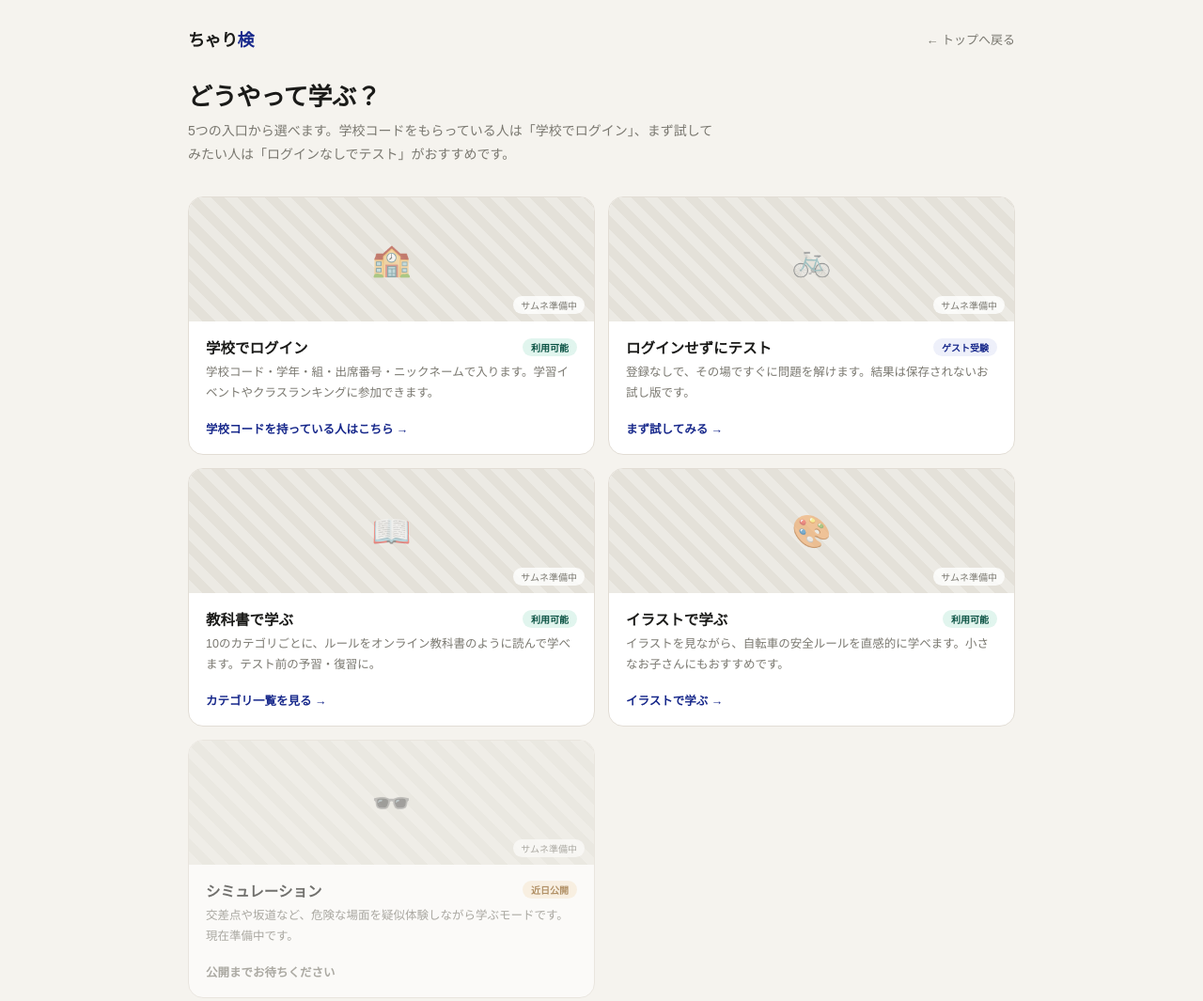
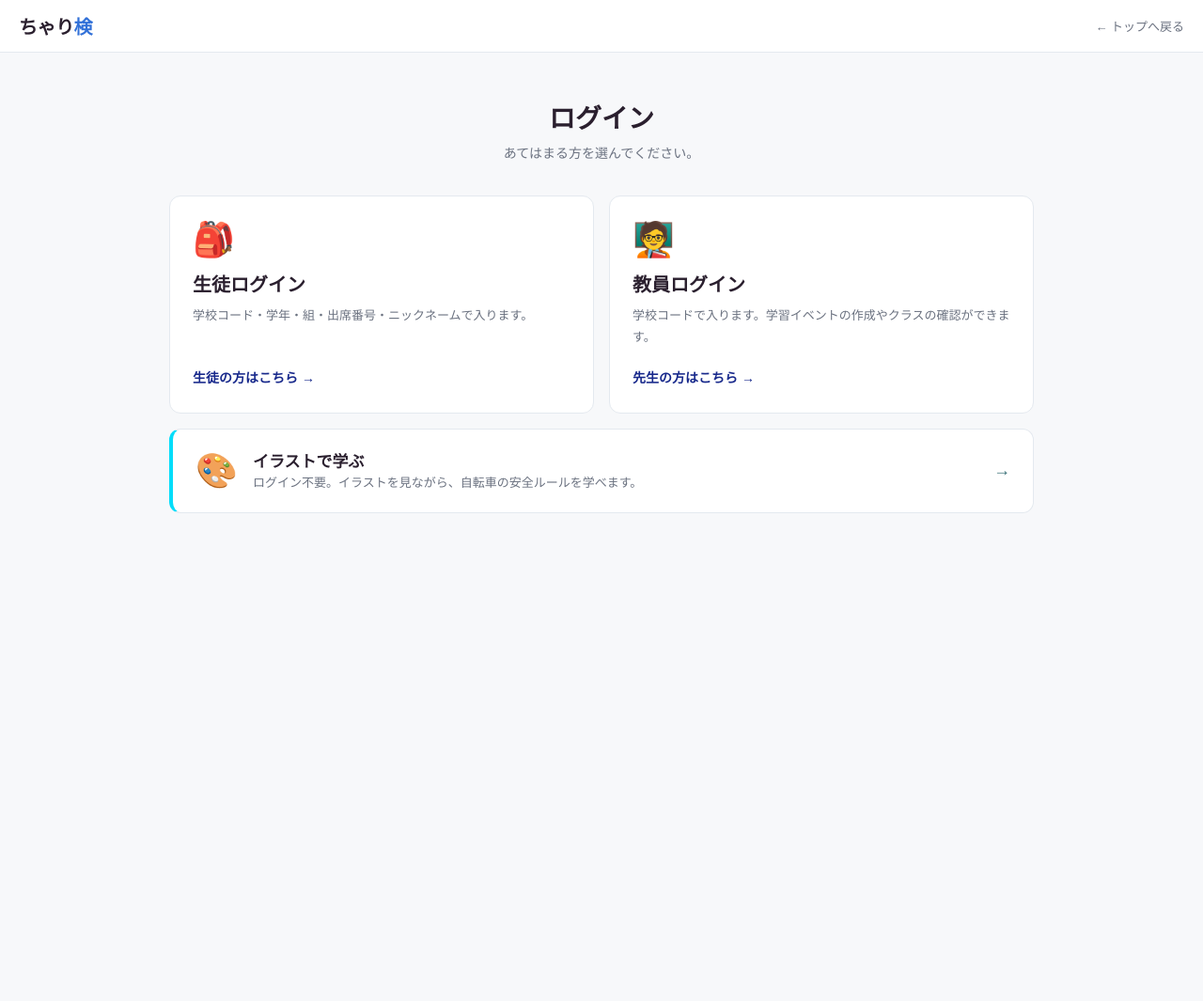
Before and after one commit to suhe331/edtech-site, a plain HTML site: page chariken/start.html in a window 1280 px wide. Shown: the top 1065 px of the page at 94% size. After the commit the page ends 800 px from the top, so only its background shows below. Drawn offline with Linux system fonts and the light colour scheme.

Commit message:
Add files via upload

```diff
--- a/chariken/start.html
+++ b/chariken/start.html
@@ -3,114 +3,73 @@
 <head>
 <meta charset="UTF-8">
 <meta name="viewport" content="width=device-width, initial-scale=1.0">
-<title>ちゃり検｜学び方を選ぶ</title>
+<title>ちゃり検｜はじめる</title>
 <style>
 :root{
-  --bg:#f5f3ee;--surface:#fff;--border:#e2ddd5;--text:#1a1a18;--muted:#7a7870;
-  --accent:#17288B;--accent-light:#eef0fa;--accent-dark:#0f1c63;
-  --line:#EEC625;--warn:#854F0B;--warn-light:#FAEEDA;--r:16px;--rs:8px;
+  --bg:#f7f8fa;--surface:#fff;--border:#e4e9ef;--text:#2a1f2e;--muted:#6b7280;
+  --accent:#17288B;--accent2:#3271d8;--accent-light:#eef3ff;--teal:#3D737A;--r:12px;
 }
 *{box-sizing:border-box;margin:0;padding:0}
 body{font-family:'Hiragino Kaku Gothic ProN','Hiragino Sans','BIZ UDPGothic',sans-serif;background:var(--bg);color:var(--text);min-height:100vh}
-a{color:inherit}
-.wrap{max-width:920px;margin:0 auto;padding:20px 20px 64px}
-
-.topbar{display:flex;align-items:center;justify-content:space-between;padding:8px 0 28px}
-.logo{font-size:18px;font-weight:700;letter-spacing:-.5px;text-decoration:none;color:var(--text)}
-.logo em{color:var(--accent);font-style:normal}
+.site-header{background:var(--surface);border-bottom:1px solid var(--border);height:56px;padding:0 20px;display:flex;align-items:center;justify-content:space-between;position:sticky;top:0;z-index:10}
+.logo{font-size:20px;font-weight:700;letter-spacing:-.5px;text-decoration:none;color:var(--text)}
+.logo em{color:var(--accent2);font-style:normal}
 .back-link{font-size:13px;color:var(--muted);text-decoration:none}
 .back-link:hover{color:var(--accent)}
+.wrap{max-width:960px;margin:0 auto;padding:48px 20px 64px}
+.page-title{font-size:28px;font-weight:700;text-align:center}
+.page-sub{font-size:14px;color:var(--muted);text-align:center;margin:8px 0 36px}
 
-.page-title{font-size:26px;font-weight:700;letter-spacing:-.01em;margin-bottom:8px}
-.page-sub{font-size:14px;color:var(--muted);line-height:1.8;margin-bottom:32px;max-width:560px}
+.main-grid{display:grid;grid-template-columns:1fr;gap:16px}
+@media(min-width:680px){.main-grid{grid-template-columns:1fr 1fr}}
+.card{background:var(--surface);border:1px solid var(--border);border-radius:var(--r);padding:28px 24px;text-decoration:none;color:var(--text);display:flex;flex-direction:column;align-items:flex-start;gap:8px;transition:border-color .15s,box-shadow .15s}
+.card:hover{border-color:var(--accent);box-shadow:0 4px 16px rgba(23,40,139,.1)}
+.icon{font-size:36px;line-height:1;margin-bottom:6px}
+.ttl{font-size:20px;font-weight:700}
+.desc{font-size:13px;color:var(--muted);line-height:1.8}
+.cta{margin-top:auto;padding-top:12px;font-size:14px;font-weight:700;color:var(--accent)}
 
-.mode-grid{display:grid;grid-template-columns:1fr;gap:14px}
-@media(min-width:680px){.mode-grid{grid-template-columns:1fr 1fr}}
-
-.mode-card{background:var(--surface);border:1px solid var(--border);border-radius:var(--r);overflow:hidden;text-decoration:none;color:var(--text);display:flex;flex-direction:column;transition:border-color .15s,transform .15s}
-.mode-card:hover{border-color:var(--accent);transform:translateY(-2px)}
-.mode-card.disabled{opacity:.6;cursor:default}
-.mode-card.disabled:hover{border-color:var(--border);transform:none}
-
-.mode-thumb{height:132px;background:repeating-linear-gradient(45deg,#eceae4,#eceae4 10px,#e4e1d9 10px,#e4e1d9 20px);display:flex;align-items:center;justify-content:center;position:relative}
-.mode-thumb .icon{font-size:34px;opacity:.55}
-.mode-thumb-label{position:absolute;bottom:8px;right:10px;font-size:10px;color:var(--muted);background:rgba(255,255,255,.8);padding:2px 8px;border-radius:20px}
-
-.mode-body{padding:16px 18px 18px;display:flex;flex-direction:column;gap:6px;flex:1}
-.mode-top{display:flex;align-items:center;justify-content:space-between;gap:8px}
-.mode-title{font-size:15.5px;font-weight:700}
-.badge{font-size:10px;font-weight:600;padding:2px 9px;border-radius:20px;white-space:nowrap}
-.badge-live{background:#E1F5EE;color:#085041}
-.badge-soon{background:var(--warn-light);color:var(--warn)}
-.badge-guest{background:var(--accent-light);color:var(--accent)}
-.mode-desc{font-size:12.5px;color:var(--muted);line-height:1.75}
-.mode-cta{margin-top:auto;padding-top:10px;font-size:12.5px;font-weight:600;color:var(--accent)}
-
-.foot-note{font-size:12px;color:var(--muted);text-align:center;margin-top:36px;line-height:1.8}
-.foot-note a{color:var(--accent);text-decoration:none}
+.illust{margin-top:16px;border-left:4px solid #00DDFA;flex-direction:row;align-items:center;gap:16px;padding:20px 24px}
+.illust .icon{margin:0}
+.illust .body{flex:1}
+.illust .ttl{font-size:17px}
+.illust .arrow{font-size:18px;font-weight:700;color:var(--teal)}
+.illust:hover{border-color:#00DDFA;box-shadow:0 4px 16px rgba(0,221,250,.18)}
 </style>
 </head>
 <body>
+<header class="site-header">
+  <a href="index.html" class="logo">ちゃり<em>検</em></a>
+  <a href="index.html" class="back-link">← トップへ戻る</a>
+</header>
+
 <div class="wrap">
+  <h1 class="page-title">ログイン</h1>
+  <p class="page-sub">あてはまる方を選んでください。</p>
 
-  <div class="topbar">
-    <a href="index.html" class="logo">ちゃり<em>検</em></a>
-    <a href="index.html" class="back-link">← トップへ戻る</a>
+  <div class="main-grid">
+    <a href="app.html" class="card">
+      <div class="icon">🎒</div>
+      <div class="ttl">生徒ログイン</div>
+      <div class="desc">学校コード・学年・組・出席番号・ニックネームで入ります。</div>
+      <div class="cta">生徒の方はこちら →</div>
+    </a>
+    <a href="teacher.html" class="card">
+      <div class="icon">🧑‍🏫</div>
+      <div class="ttl">教員ログイン</div>
+      <div class="desc">学校コードで入ります。学習イベントの作成やクラスの確認ができます。</div>
+      <div class="cta">先生の方はこちら →</div>
+    </a>
   </div>
 
-  <div class="page-title">どうやって学ぶ？</div>
-  <p class="page-sub">5つの入口から選べます。学校コードをもらっている人は「学校でログイン」、まず試してみたい人は「ログインなしでテスト」がおすすめです。</p>
-
-  <div class="mode-grid">
-
-    <a href="app.html" class="mode-card">
-      <div class="mode-thumb"><span class="icon">🏫</span><span class="mode-thumb-label">サムネ準備中</span></div>
-      <div class="mode-body">
-        <div class="mode-top"><div class="mode-title">学校でログイン</div><span class="badge badge-live">利用可能</span></div>
-        <div class="mode-desc">学校コード・学年・組・出席番号・ニックネームで入ります。学習イベントやクラスランキングに参加できます。</div>
-        <div class="mode-cta">学校コードを持っている人はこちら →</div>
-      </div>
-    </a>
-
-    <a href="guest.html" class="mode-card">
-      <div class="mode-thumb"><span class="icon">🚲</span><span class="mode-thumb-label">サムネ準備中</span></div>
-      <div class="mode-body">
-        <div class="mode-top"><div class="mode-title">ログインせずにテスト</div><span class="badge badge-guest">ゲスト受験</span></div>
-        <div class="mode-desc">登録なしで、その場ですぐに問題を解けます。結果は保存されないお試し版です。</div>
-        <div class="mode-cta">まず試してみる →</div>
-      </div>
-    </a>
-
-    <a href="textbook.html" class="mode-card">
-      <div class="mode-thumb"><span class="icon">📖</span><span class="mode-thumb-label">サムネ準備中</span></div>
-      <div class="mode-body">
-        <div class="mode-top"><div class="mode-title">教科書で学ぶ</div><span class="badge badge-live">利用可能</span></div>
-        <div class="mode-desc">10のカテゴリごとに、ルールをオンライン教科書のように読んで学べます。テスト前の予習・復習に。</div>
-        <div class="mode-cta">カテゴリ一覧を見る →</div>
-      </div>
-    </a>
-
-    <a href="safety.html" class="mode-card">
-      <div class="mode-thumb"><span class="icon">🎨</span><span class="mode-thumb-label">サムネ準備中</span></div>
-      <div class="mode-body">
-        <div class="mode-top"><div class="mode-title">イラストで学ぶ</div><span class="badge badge-live">利用可能</span></div>
-        <div class="mode-desc">イラストを見ながら、自転車の安全ルールを直感的に学べます。小さなお子さんにもおすすめです。</div>
-        <div class="mode-cta">イラストで学ぶ →</div>
-      </div>
-    </a>
-
-    <div class="mode-card disabled">
-      <div class="mode-thumb"><span class="icon">🕶️</span><span class="mode-thumb-label">サムネ準備中</span></div>
-      <div class="mode-body">
-        <div class="mode-top"><div class="mode-title">シミュレーション</div><span class="badge badge-soon">近日公開</span></div>
-        <div class="mode-desc">交差点や坂道など、危険な場面を疑似体験しながら学ぶモードです。現在準備中です。</div>
-        <div class="mode-cta" style="color:var(--muted)">公開までお待ちください</div>
-      </div>
+  <a href="safety.html" class="card illust">
+    <div class="icon">🎨</div>
+    <div class="body">
+      <div class="ttl">イラストで学ぶ</div>
+      <div class="desc">ログイン不要。イラストを見ながら、自転車の安全ルールを学べます。</div>
     </div>
-
-  </div>
-
-  <p class="foot-note">先生の方は <a href="teacher.html">教員ダッシュボード</a> からご利用ください。</p>
+    <div class="arrow">→</div>
+  </a>
 </div>
 </body>
 </html>
```
